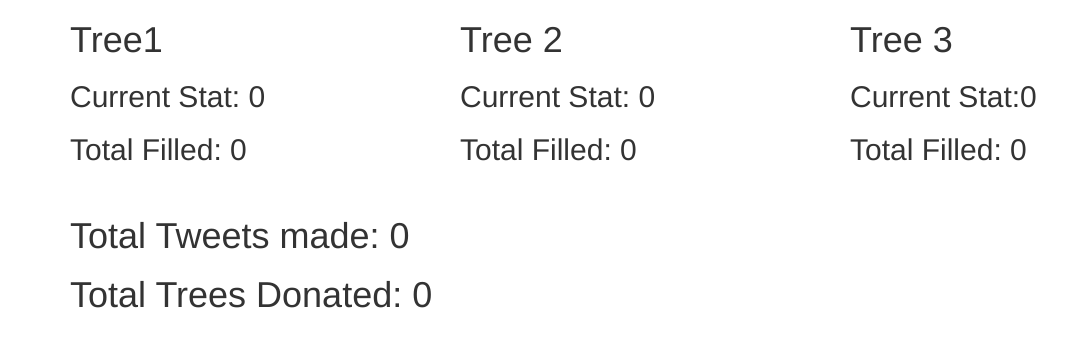
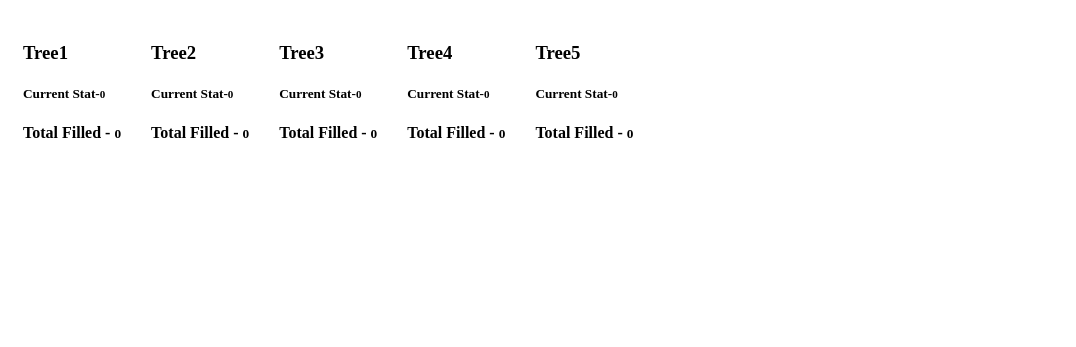
Before and after one commit to innoraft/lab-php-TweetToUnlock, a PHP site: page / in a window 1280 px wide. Shown: the top 347 px of the page, without its empty margins (0-1076 px from the left). Run offline with PHP 8.4, Linux system fonts and the light colour scheme; data that the repository does not hold is empty.

Commit message:
modified index.php

```diff
--- a/index.php
+++ b/index.php
@@ -1,5 +1,4 @@
 <?php
-// databasee connectivity
 $con = mysql_connect('localhost','root','1234');
 mysql_select_db('twitter',$con);
 
@@ -12,34 +11,86 @@
 
 $twitter = new TwitterOAuth($consumer_key,$consumer_secret,$access_token,$access_token_secret);
 
-// fetching the tweets from twitter
-
-$tweets = $twitter->get('https://api.twitter.com/1.1/search/tweets.json?q=%23saveearth&since_id=847668399245148161&result_type=recent&count=100');
+$tweets = $twitter->get('https://api.twitter.com/1.1/search/tweets.json?q=%23saveearth&result_type=recent&count=50');
+//$tweets = $twitter->get('https://api.twitter.com/1.1/search/tweets.json?q=%23saveearth&since_id=847668399245148161&result_type=recent');
 ?>
-
-
 <!DOCTYPE html>
 <html lang="en">
 <head>
   <meta charset="UTF-8">
   <title>Twitter API SEARCH</title>
-  <link rel="stylesheet" type="text/css" href="https://maxcdn.bootstrapcdn.com/bootstrap/3.3.7/css/bootstrap.min.css">
 </head>
+<style>
+.row{
+	    float: left;
+    margin: 15px;
+}
+.container{
 
+}
+</style>
 <body>
-
 <?php foreach ($tweets->statuses as $key => $tweet) {
+ //echo $tweet->user->id; die();
+ //var_dump($tweet); die();
 
  $date = strtotime($tweet->created_at);
- if($date>strtotime('03/31/2017')){
+ if($date>strtotime('03/31/2017') && $tweet->retweeted==false):
+
+// get last record
+//$get_last = mysql_query("SELECT * FROM counter ORDER BY DESC LIMIT 1");
+//$result_last = mysql_fetch_assoc($get_last);
 
  //check duplicate
  $duplicate = mysql_query("SELECT * FROM counter WHERE tweet_id='".mysql_real_escape_string($tweet->id_str)."'");
 
  if(mysql_num_rows($duplicate)==0){
-	 //checking the availability of trees
+	 //check for user having moer than 5 tweet
+	 $check_user = mysql_query("SELECT * FROM counter WHERE user_id='".mysql_real_escape_string($tweet->user->id)."'");
 
-	 $check_tree_availability1 = mysql_query("SELECT * FROM counter WHERE tree_name='1'");
+	 if(mysql_num_rows($check_user)<=5){
+	 $limit_tree = 5; // set tree limit
+
+	 //check for flag to start with
+	 $get_flag = mysql_query("SELECT * FROM counter WHERE flag='1'");
+
+	 if(mysql_num_rows($get_flag)>0){
+		 $result_flag = mysql_fetch_assoc($get_flag);
+
+		 //check this tree donation history
+		 $get_tree_info = mysql_query("SELECT * FROM counter WHERE tree_name='".mysql_real_escape_string($result_flag['tree_name'])."'");
+		 $flag_tree_count = mysql_num_rows($get_tree_info);
+
+		 if($flag_tree_count==0 || $flag_tree_count%5!=0)   //check if tree is filled
+		 {
+			 $update_flag = mysql_query("UPDATE counter SET flag='0'"); // reset flag
+
+			 $insert = mysql_query("INSERT INTO counter(user_id,tweet_id,tree_name,flag) VALUES('".mysql_real_escape_string($tweet->user->id)."','".mysql_real_escape_string($tweet->id_str)."','".mysql_real_escape_string($result_flag['tree_name'])."','1')");
+
+		 }
+		 else{
+		 //$current_name = $result_flag['tree_name'];
+			 $result_flag['tree_name'] +=1;
+			if($result_flag['tree_name']<=$limit_tree){
+					$update_flag = mysql_query("UPDATE counter SET flag='0'"); // reset flag
+
+					$insert = mysql_query("INSERT INTO counter(user_id,tweet_id,tree_name,flag) VALUES('".mysql_real_escape_string($tweet->user->id)."','".mysql_real_escape_string($tweet->id_str)."','".mysql_real_escape_string($result_flag['tree_name'])."','1')");
+
+			}else{ // again restart from tree 1
+				$update_flag = mysql_query("UPDATE counter SET flag='0'"); // reset flag
+					$insert = mysql_query("INSERT INTO counter(user_id,tweet_id,tree_name,flag') VALUES('".mysql_real_escape_string($tweet->user->id)."','".mysql_real_escape_string($tweet->id_str)."','1','1')");
+
+			}
+		 }
+	 }
+
+	 else{ // db is empty going for first
+		 $insert = mysql_query("INSERT INTO counter(user_id,tweet_id,tree_name,flag) VALUES('".mysql_real_escape_string($tweet->user->id)."','".mysql_real_escape_string($tweet->id_str)."','1','1')");
+
+		 }
+ }}
+	 //assign for tree
+	/* $check_tree_availability1 = mysql_query("SELECT * FROM counter WHERE tree_name='1'");
 	 $total_tree1 = mysql_num_rows($check_tree_availability1);
 
 	 $check_tree_availability2 = mysql_query("SELECT * FROM counter WHERE tree_name='2'");
@@ -48,72 +99,80 @@
 	 $check_tree_availability3 = mysql_query("SELECT * FROM counter WHERE tree_name='3'");
 	 $total_tree3 = mysql_num_rows($check_tree_availability3);
 
-	 $get=mysql_query("SELECT * FROM counter WHERE user_id='".mysql_real_escape_string($tweet->user->id)."'");
-
-if(mysql_num_rows($get)<=5)
-{
 
 	 if($total_tree1==0 || $total_tree1%5!=0){
 
-		$insert = mysql_query("INSERT INTO counter(tweet_id,user_id,tree_name) VALUES('".mysql_real_escape_string($tweet->id_str)."','".mysql_real_escape_string($tweet->user->id)."','1')");
+		$insert = mysql_query("INSERT INTO counter(tweet_id,tweet,tree_name) VALUES('".mysql_real_escape_string($tweet->id_str)."','".mysql_real_escape_string($tweet->text)."','1')");
 
 
-	 }
-	 else if($total_tree2==0 || $total_tree2%5!=0 || floor($total_tree1/5)>floor($total_tree2/5)){
+	 }else if($total_tree2==0 || $total_tree2%5!=0 || floor($total_tree1/5)>floor($total_tree2/5)){
 
-		 $insert = mysql_query("INSERT INTO counter(tweet_id,user_id,tree_name) VALUES('".mysql_real_escape_string($tweet->id_str)."','".mysql_real_escape_string($tweet->user->id)."','2')");
+		 $insert = mysql_query("INSERT INTO counter(tweet_id,tweet,tree_name) VALUES('".mysql_real_escape_string($tweet->id_str)."','".mysql_real_escape_string($tweet->text)."','2')");
 
 
-	 }
-	 else if($total_tree3==0 || $total_tree3%5!=0 || floor($total_tree2/5)>floor($total_tree3/5)){
+	 }else if($total_tree3==0 || $total_tree3%5!=0 || floor($total_tree2/5)>floor($total_tree3/5)){
 
-		 $insert = mysql_query("INSERT INTO counter(tweet_id,user_id,tree_name) VALUES('".mysql_real_escape_string($tweet->id_str)."','".mysql_real_escape_string($tweet->user->id)."','3')");
+		 $insert = mysql_query("INSERT INTO counter(tweet_id,tweet,tree_name) VALUES('".mysql_real_escape_string($tweet->id_str)."','".mysql_real_escape_string($tweet->text)."','3')");
+
+	 }else{
+
+		 $insert = mysql_query("INSERT INTO counter(tweet_id,tweet,tree_name) VALUES('".mysql_real_escape_string($tweet->id_str)."','".mysql_real_escape_string($tweet->text)."','1')");
 
 	 }
-	 else{
 
-		 $insert = mysql_query("INSERT INTO counter(tweet_id,user_id,tree_name) VALUES('".mysql_real_escape_string($tweet->id_str)."','".mysql_real_escape_string($tweet->user->id)."','1')");
-	 	 }
+ }
+	*/
 
- 	   }
- 	}
-	}
-}
 ?>
 
+<?php
+	endif;
+} ?>
+
 <div class="container">
-<div class="row cover">
-	<div class="col-md-4 section">
+	<div class="row">
 
 	<?php $get_tree1 = mysql_query("SELECT * FROM counter WHERE tree_name='1'"); ?>
 
-		<h1>Tree1</h1>
-		<h2>Current Stat: <?php echo (mysql_num_rows($get_tree1)-(floor(mysql_num_rows($get_tree1)/5))*5);?> </h2>
-		<h2>Total Filled: <?php echo floor (mysql_num_rows($get_tree1)/5);?></h2>
+		<h3>Tree1</h3>
+		<h5>Current Stat-<small><?php echo (mysql_num_rows($get_tree1)-(floor(mysql_num_rows($get_tree1)/5))*5);?></small></h5>
+		<h4>Total Filled - <small><?php echo floor (mysql_num_rows($get_tree1)/5);?></small></h4>
 	</div>
 
-	<div class="col-md-4 section">
+	<div class="row">
 
 	<?php $get_tree2 = mysql_query("SELECT * FROM counter WHERE tree_name='2'"); ?>
 
-		<h1>Tree 2</h1>
-		<h2>Current Stat: <?php echo (mysql_num_rows($get_tree2)-(floor(mysql_num_rows($get_tree2)/5))*5);?></h2>
-		<h2>Total Filled: <?php echo floor (mysql_num_rows($get_tree2)/5);?></h2>
+		<h3>Tree2</h3>
+		<h5>Current Stat-<small><?php echo (mysql_num_rows($get_tree2)-(floor(mysql_num_rows($get_tree2)/5))*5);?></small></h5>
+		<h4>Total Filled - <small><?php echo floor (mysql_num_rows($get_tree2)/5);?></small></h4>
 	</div>
-	<div class="col-md-4 section">
+	<div class="row">
 
 	<?php $get_tree3 = mysql_query("SELECT * FROM counter WHERE tree_name='3'"); ?>
 
-		<h1>Tree 3</h1>
-		<h2>Current Stat:<?php echo (mysql_num_rows($get_tree3)-(floor(mysql_num_rows($get_tree3)/5))*5);?></h2>
-		<h2>Total Filled: <?php echo floor (mysql_num_rows($get_tree3)/5);?></h2>
+		<h3>Tree3</h3>
+		<h5>Current Stat-<small><?php echo (mysql_num_rows($get_tree3)-(floor(mysql_num_rows($get_tree3)/5))*5);?></small></h5>
+		<h4>Total Filled - <small><?php echo floor (mysql_num_rows($get_tree3)/5);?></small></h4>
+	</div>
+
+	<div class="row">
+
+	<?php $get_tree4 = mysql_query("SELECT * FROM counter WHERE tree_name='4'"); ?>
+
+		<h3>Tree4</h3>
+		<h5>Current Stat-<small><?php echo (mysql_num_rows($get_tree4)-(floor(mysql_num_rows($get_tree4)/5))*5);?></small></h5>
+		<h4>Total Filled - <small><?php echo floor (mysql_num_rows($get_tree4)/5);?></small></h4>
+	</div>
+
+	<div class="row">
+
+	<?php $get_tree5 = mysql_query("SELECT * FROM counter WHERE tree_name='3'"); ?>
+
+		<h3>Tree5</h3>
+		<h5>Current Stat-<small><?php echo (mysql_num_rows($get_tree5)-(floor(mysql_num_rows($get_tree5)/5))*5);?></small></h5>
+		<h4>Total Filled - <small><?php echo floor (mysql_num_rows($get_tree5)/5);?></small></h4>
 	</div>
 </div>
-<br>
-<?php
-$total_rows= mysql_query("SELECT * FROM counter");
-?>
-<h1>Total Tweets made: <?php echo (mysql_num_rows($total_rows)); ?></h1>
-<h1>Total Trees Donated: <?php echo floor(mysql_num_rows($total_rows)/5);?></h1>
 </body>
 </html>
```
